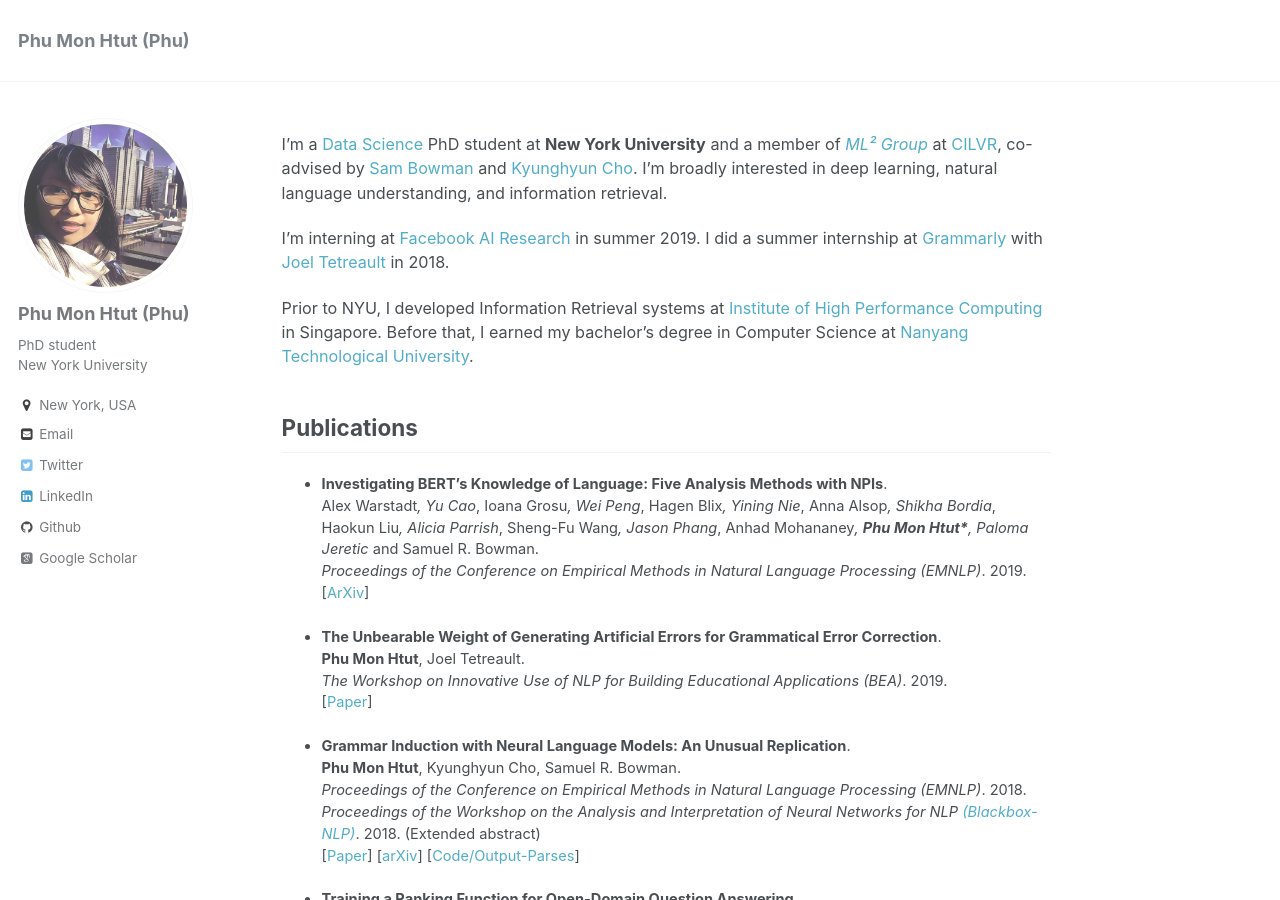
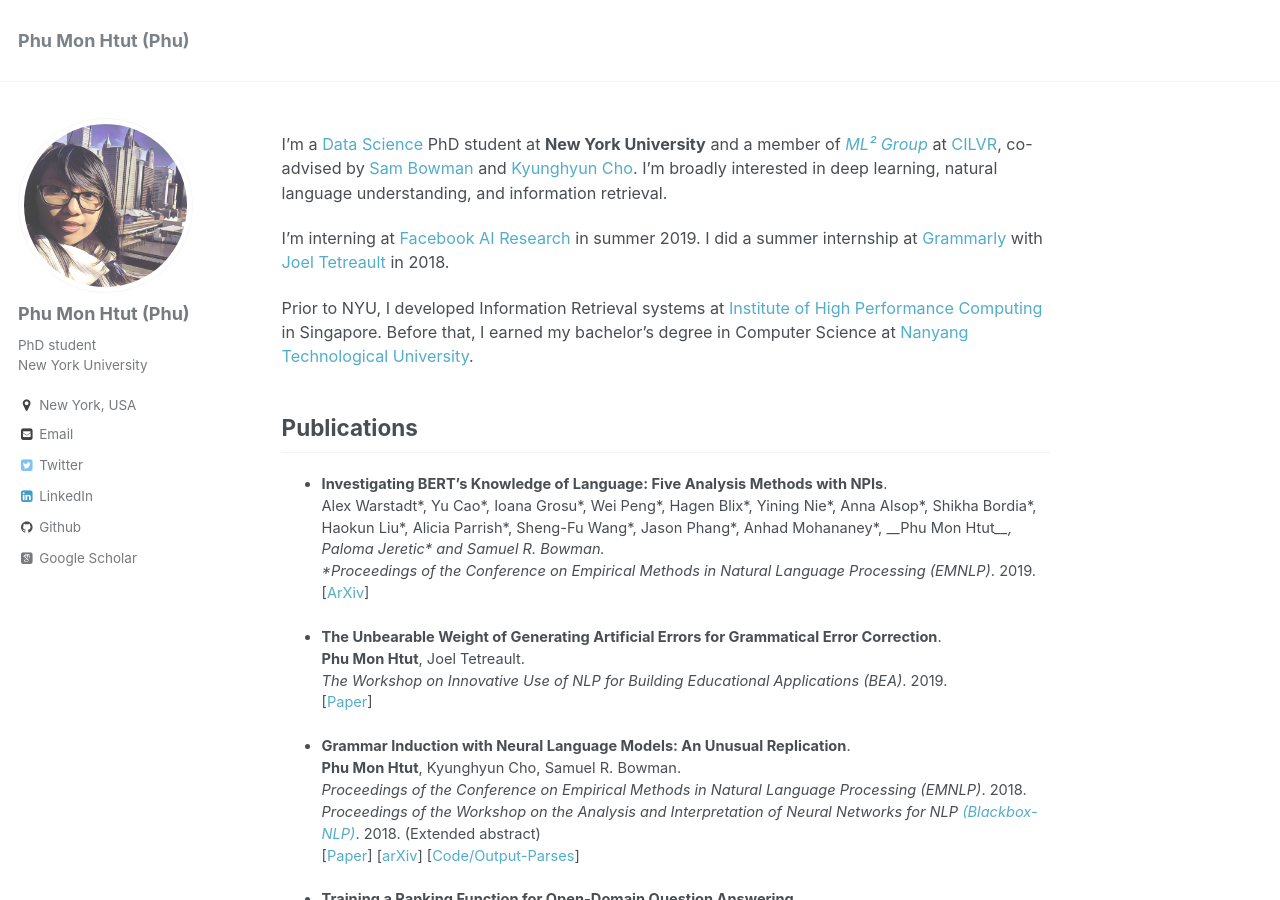
Before and after one commit to phu-pmh/phu-pmh.github.io, a Jekyll site: the page built from _pages/about.md, in a window 1280 px wide and 900 px high. Built offline with Jekyll 4.4.1, drawn with Linux system fonts in a browser that asks for light colours; some web fonts are replaced.

```diff
--- a/_pages/about.md
+++ b/_pages/about.md
@@ -19,7 +19,7 @@ Prior to NYU, I developed Information Retrieval systems at [Institute of High Pe
 Publications
 ------
 * **Investigating BERT’s Knowledge of Language: Five Analysis Methods with NPIs**.
-  Alex Warstadt*, Yu Cao*, Ioana Grosu*, Wei Peng*, Hagen Blix*, Yining Nie*, Anna Alsop*, Shikha Bordia*, Haokun Liu*, Alicia Parrish*, Sheng-Fu Wang*, Jason Phang*, Anhad Mohananey*, __Phu Mon Htut*__, Paloma Jeretic* and Samuel R. Bowman.
+  Alex Warstadt\*, Yu Cao\*, Ioana Grosu\*, Wei Peng\*, Hagen Blix\*, Yining Nie\*, Anna Alsop\*, Shikha Bordia\*, Haokun Liu\*, Alicia Parrish\*, Sheng-Fu Wang\*, Jason Phang\*, Anhad Mohananey\*, __Phu Mon Htut*__, Paloma Jeretic\* and Samuel R. Bowman.
   *Proceedings of the Conference on Empirical Methods in Natural Language Processing (EMNLP)*. 2019.
   [[ArXiv](https://arxiv.org/abs/1909.02597)]
 
```
